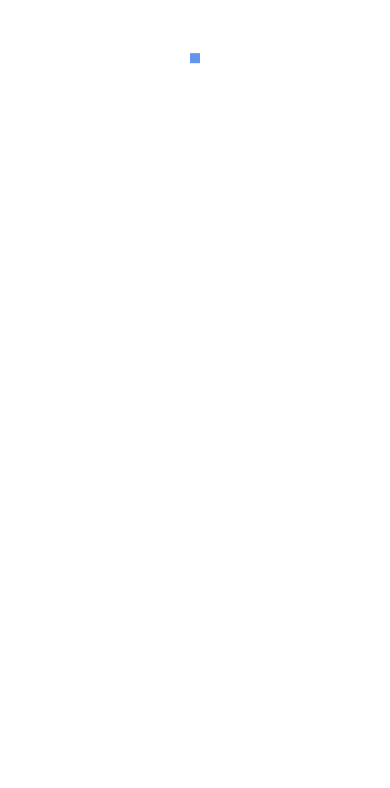
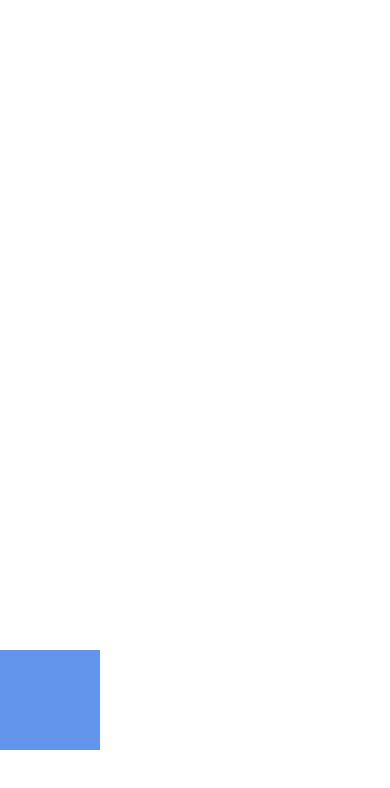
Before and after one commit to GerardoVargas/RNAnimations, a React Native app: screen / in a window 390 px wide. Shown: the top 788 px of the page. Built offline with nearby package versions, Linux system fonts and the light colour scheme.

Commit message:
Animacion 7 added, combine spring and sequence

```diff
--- a/App.js
+++ b/App.js
@@ -13,6 +13,8 @@ import Animacion3 from './components/Animacion3'
 import Animacion4 from './components/Animacion4'
 import Animacion5 from './components/Animacion5'
 import Animacion6 from './components/Animacion6'
+import Animacion7 from './components/Animacion7'
+
 
 
 
@@ -20,7 +22,7 @@ const App = () => {
   return (
     <>
      <View style={styles.contenido}>
-        <Animacion6 />
+        <Animacion7 />
      </View>
     </>
   );
--- /dev/null
+++ b/components/Animacion7.js
@@ -0,0 +1,57 @@
+import React, { useState, useEffect } from 'react';
+import { View, StyleSheet, Animated } from 'react-native'
+
+
+const Animacion7 = () => {
+
+    const [animacion1] = useState( new Animated.Value(0))
+    const [animacion2] = useState( new Animated.Value(1))
+
+    useEffect( () => {
+        Animated.sequence([
+            Animated.timing( animacion1, {
+                toValue: 300,
+                duration: 1000
+            }),
+            Animated.spring(animacion2, {
+                toValue: 10
+            }),
+            Animated.spring(animacion2, {
+                toValue: 1
+            }),
+            Animated.timing( animacion1, {
+                toValue: 600,
+                duration: 1000
+            }),
+        ]).start()
+    }, [])
+
+    const estiloAnimaciones = {
+        transform: [
+            { translateY: animacion1 },
+            { scale: animacion2}
+
+        ]
+    }
+
+    return (
+        <View>
+            <Animated.View style={[
+                styles.caja,
+                estiloAnimaciones
+                ]}>
+
+            </Animated.View>
+        </View>
+     );
+}
+
+const styles = StyleSheet.create({
+    caja: {
+        width: 100,
+        height: 100,
+        backgroundColor: 'cornflowerblue'
+    }
+})
+
+export default Animacion7;
```
